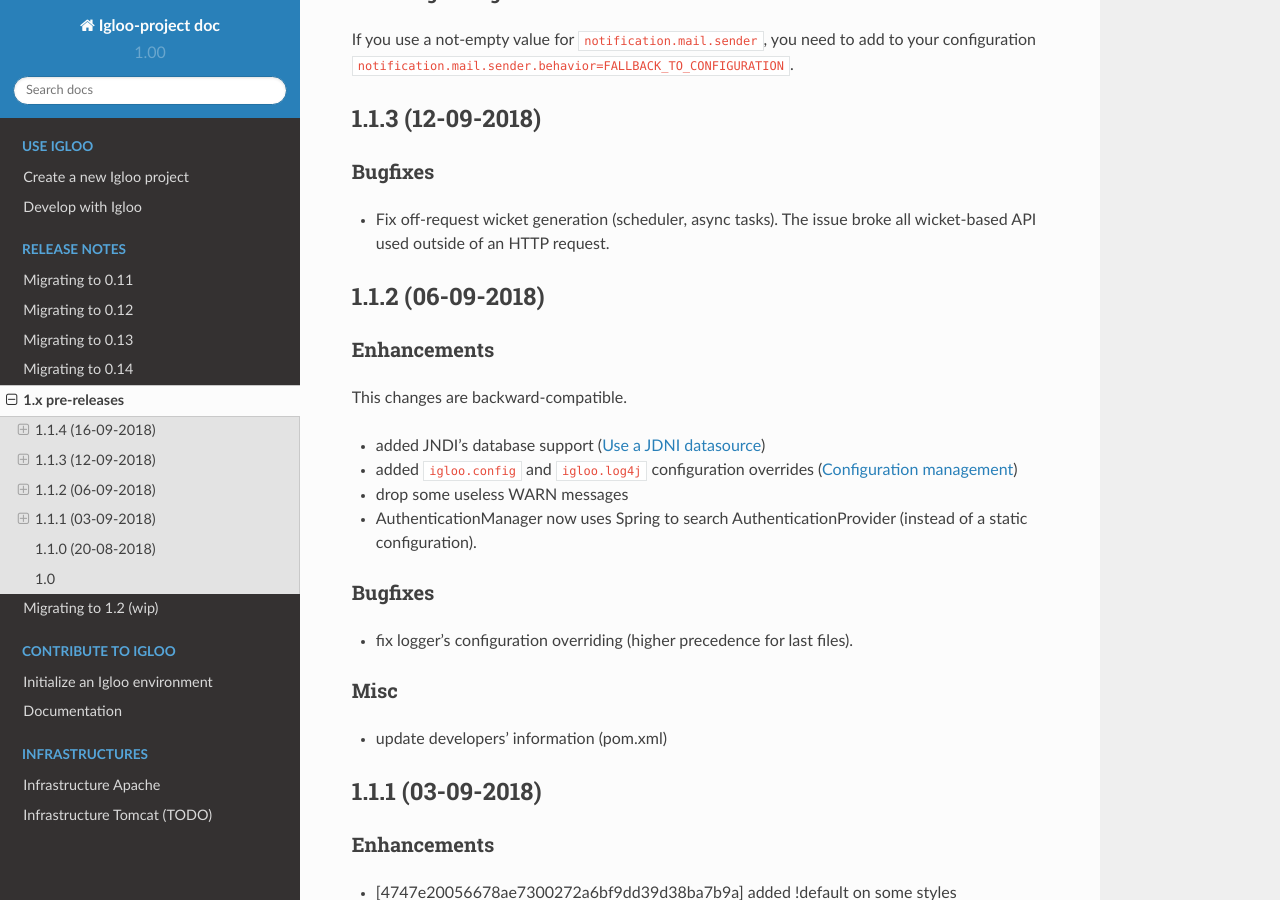
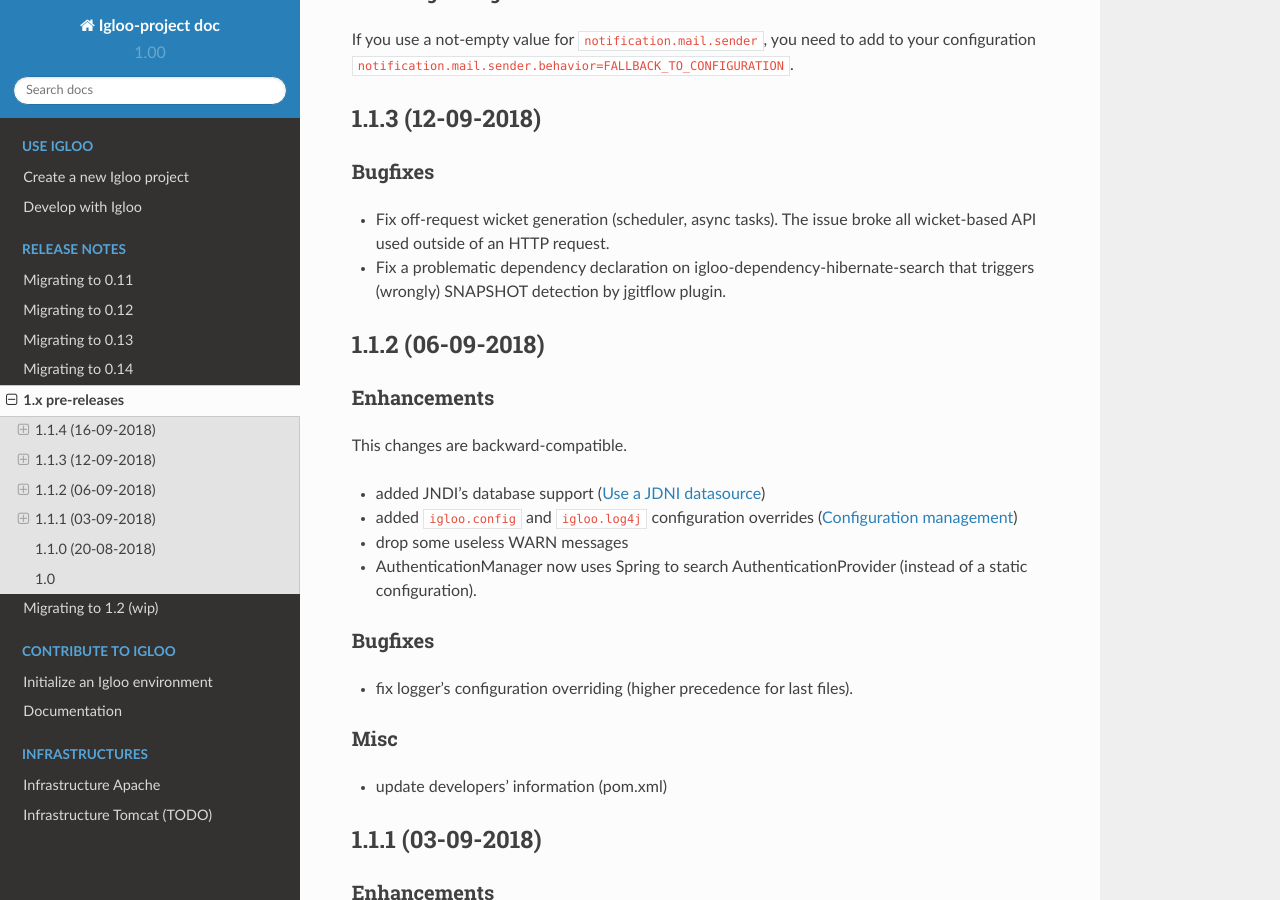
Before and after one commit to igloo-project/igloo-doc, a Sphinx documentation site: the page built from source/release-notes/1.x.rst, in a window 1280 px wide and 900 px high, scrolled down 458 px. Built offline with Sphinx 7.4.7 and the Read the Docs theme 2.0.0, drawn with Linux system fonts in a browser that asks for light colours.

Commit message:
1.1.3: update release notes

```diff
--- a/source/release-notes/1.x.rst
+++ b/source/release-notes/1.x.rst
@@ -32,6 +32,8 @@ Bugfixes
 
 * Fix off-request wicket generation (scheduler, async tasks). The issue broke
   all wicket-based API used outside of an HTTP request.
+* Fix a problematic dependency declaration on igloo-dependency-hibernate-search
+  that triggers (wrongly) SNAPSHOT detection by jgitflow plugin.
 
 
 1.1.2 (06-09-2018)
```
